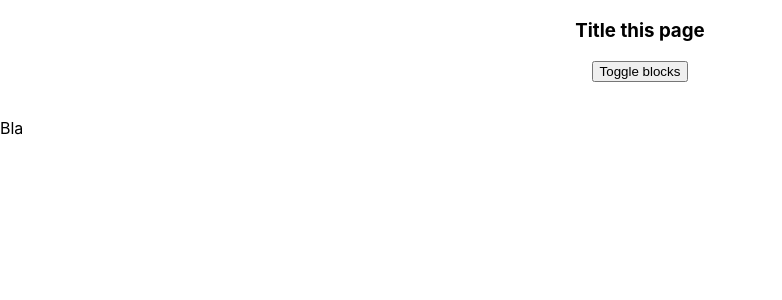
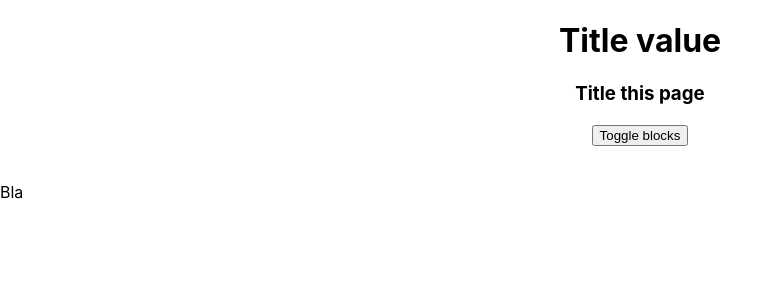
Before and after one commit to examlpe4dranik/reactjs-sandbox, a React (Create React App) app: page / in a window 1280 px wide. Shown: the top 300 px of the page, without its empty margins (0-782 px from the left). Built offline with nearby package versions, Linux system fonts and the light colour scheme.

Commit message:
Send props default

```diff
--- a/src/App.js
+++ b/src/App.js
@@ -60,6 +60,7 @@ class App extends Component {
 
         return (
             <div className="App" style={divStyle}>
+                <h1>{this.props.title}</h1>
                 <h3>{this.state.titlePage}</h3>
                 <button onClick={this.toggleBlockHandler.bind(this)}>Toggle blocks</button>
                 <div style={{
--- a/src/index.js
+++ b/src/index.js
@@ -8,7 +8,7 @@ const bla = () => {return <p>Bla</p>};
 
 ReactDOM.render(
   <React.StrictMode>
-      <div><App />{bla()}</div>
+      <div><App title={'Title value'} />{bla()}</div>
 
   </React.StrictMode>,
   document.getElementById('root')
```
